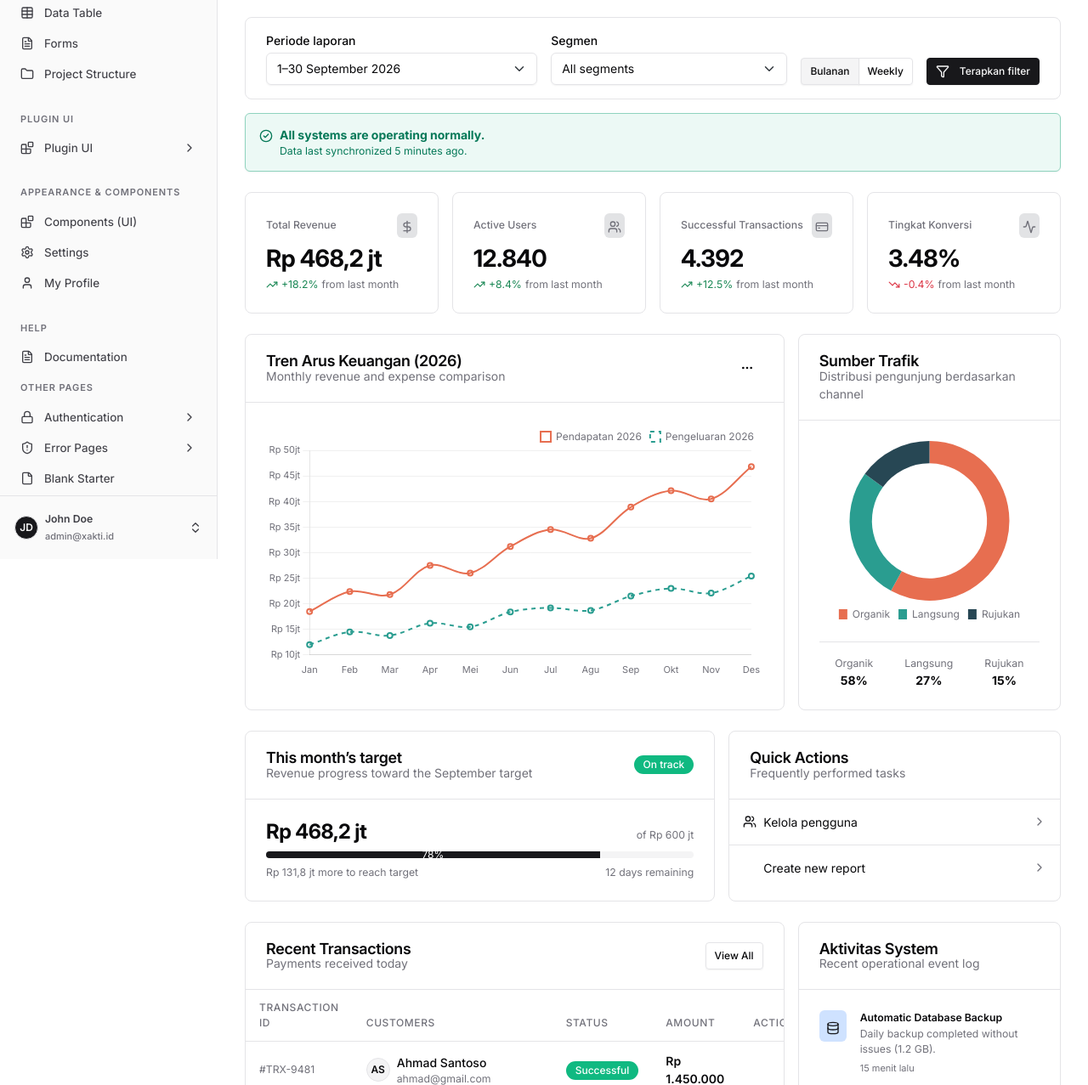
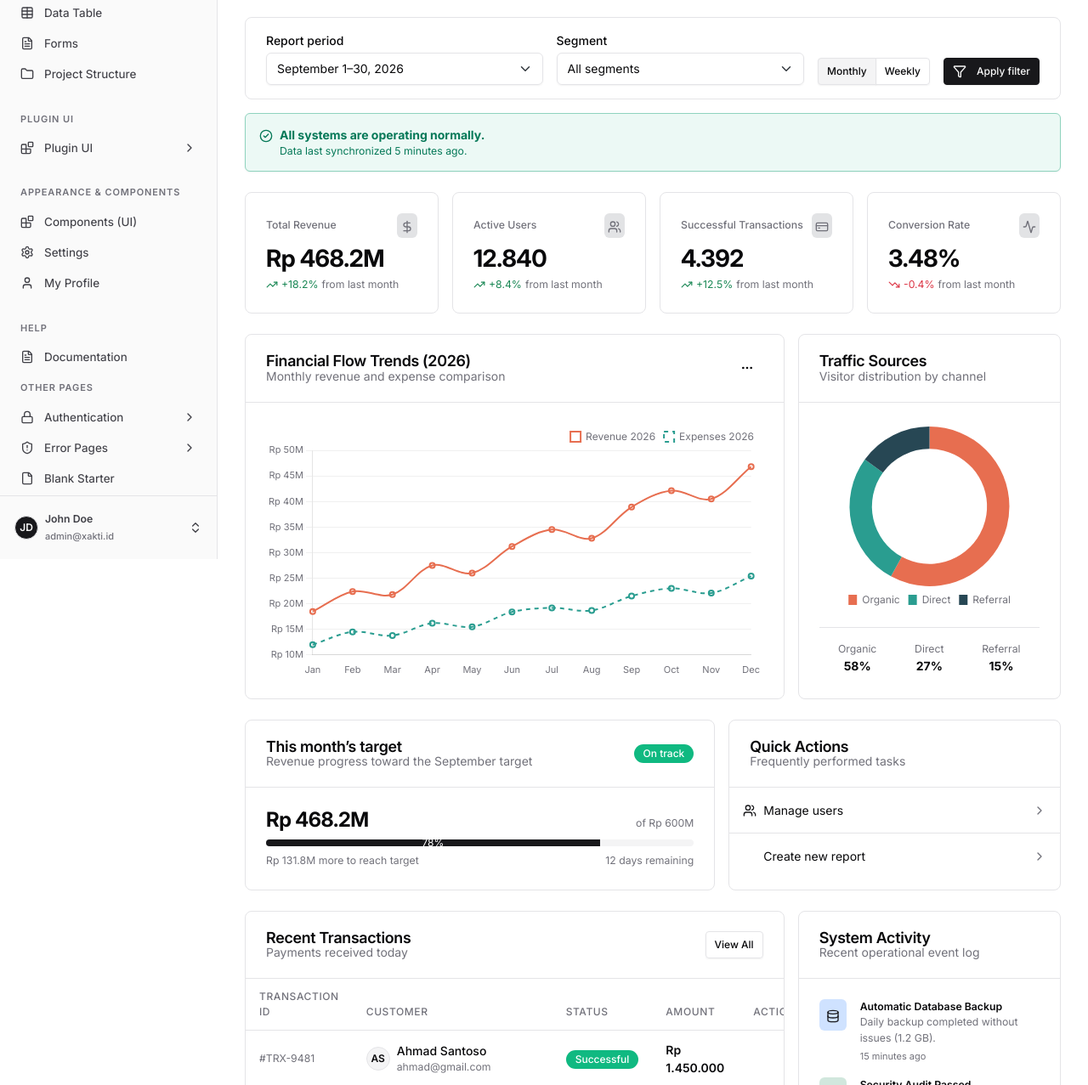
Before and after one commit to fhdjg/xakti-admin-template, a plain HTML site: page index.html in a window 1280 px wide. Shown: the part 142-1419 px from the top of the page at 85% size. Drawn offline with Linux system fonts and the light colour scheme.

Commit message:
translate UI text, comments, and chart labels from Indonesian to English

```diff
--- a/assets/js/app.bundle.js
+++ b/assets/js/app.bundle.js
@@ -1255,10 +1255,10 @@ function initRevenueChart(canvas) {
   const chart = new window.Chart(ctx, {
     type: 'line',
     data: {
-      labels: ['Jan', 'Feb', 'Mar', 'Apr', 'Mei', 'Jun', 'Jul', 'Agu', 'Sep', 'Okt', 'Nov', 'Des'],
+      labels: ['Jan', 'Feb', 'Mar', 'Apr', 'May', 'Jun', 'Jul', 'Aug', 'Sep', 'Oct', 'Nov', 'Dec'],
       datasets: [
         {
-          label: 'Pendapatan 2026',
+          label: 'Revenue 2026',
           data: [18500, 22400, 21800, 27500, 26000, 31200, 34500, 32800, 38900, 42100, 40500, 46800],
           borderColor: chart1,
           backgroundColor: 'transparent',
@@ -1268,7 +1268,7 @@ function initRevenueChart(canvas) {
           pointHoverRadius: 5
         },
         {
-          label: 'Pengeluaran 2026',
+          label: 'Expenses 2026',
           data: [12000, 14500, 13800, 16200, 15500, 18400, 19200, 18700, 21500, 23000, 22100, 25400],
           borderColor: chart2,
           backgroundColor: 'transparent',
@@ -1314,7 +1314,7 @@ function initRevenueChart(canvas) {
           ticks: {
             font: { family: 'Inter', size: 11 },
             color: textColor,
-            callback: (v) => 'Rp ' + (v / 1000) + 'jt'
+            callback: (v) => 'Rp ' + (v / 1000) + 'M'
           }
         }
       }
@@ -1338,7 +1338,7 @@ function initTrafficChart(canvas) {
   const chart = new window.Chart(ctx, {
     type: 'doughnut',
     data: {
-      labels: ['Organik', 'Langsung', 'Rujukan'],
+      labels: ['Organic', 'Direct', 'Referral'],
       datasets: [{
         data: [58, 27, 15],
         backgroundColor: [chart1, chart2, chart3],
--- a/index.html
+++ b/index.html
@@ -45,7 +45,7 @@
   <a class="xa-skip-link" href="#main">Skip to content</a>
 
   <div class="xa-shell">
-    <!-- Sidebar (Offcanvas-lg untuk Mobile & Collapsible untuk Desktop) -->
+    <!-- Sidebar (Offcanvas-lg for Mobile & Collapsible for Desktop) -->
     <aside class="xa-sidebar offcanvas-lg offcanvas-start" id="xaSidebar" tabindex="-1" aria-label="Sidebar Navigation" data-xa-sidebar>
       <!-- Header Sidebar -->
       <div class="xa-sidebar__header">
@@ -140,7 +140,7 @@
 
         <p class="xa-sidebar__label">Other Pages</p>
           <ul class="nav flex-column">
-            <!-- Dropdown Menu Bertingkat (Bootstrap Collapse) -->
+            <!-- Multi-level Dropdown Menu (Bootstrap Collapse) -->
             <li class="nav-item">
               <button class="nav-link w-100 text-start" type="button" data-bs-toggle="collapse" data-bs-target="#menuAuth" aria-expanded="false" aria-controls="menuAuth">
                 <svg class="xa-icon" aria-hidden="true"><use href="assets/icons/sprite.svg#lock"/></svg>
@@ -310,7 +310,7 @@
           <div class="d-flex gap-2">
             <button type="button" class="btn btn-outline-secondary btn-sm" data-xa-toast data-xa-toast-title="Sync" data-xa-toast-message="Metrics data updated successfully." data-xa-toast-variant="success">
               <svg class="xa-icon" aria-hidden="true"><use href="assets/icons/sprite.svg#refresh-cw"/></svg>
-              <span>Segarkan</span>
+              <span>Refresh</span>
             </button>
             <button type="button" class="btn btn-primary btn-sm" data-xa-toast data-xa-toast-title="Download" data-xa-toast-message="Downloading PDF report..." data-xa-toast-variant="success">
               <svg class="xa-icon" aria-hidden="true"><use href="assets/icons/sprite.svg#download"/></svg>
@@ -320,31 +320,31 @@
         </div>
 
         <!-- Dashboard toolbar: Bootstrap filter pattern for admin pages -->
-        <form class="card mb-3" aria-label="Filter dashboard" data-xa-dashboard-filter>
+        <form class="card mb-3" aria-label="Dashboard filter" data-xa-dashboard-filter>
           <div class="card-body d-flex flex-column flex-lg-row align-items-lg-end gap-3 py-3">
             <div class="flex-grow-1">
-              <label for="dashboardPeriod" class="form-label small fw-medium mb-1">Periode laporan</label>
+              <label for="dashboardPeriod" class="form-label small fw-medium mb-1">Report period</label>
               <select class="form-select form-select-sm" id="dashboardPeriod">
-                <option>1–30 September 2026</option>
-                <option>1–31 Agustus 2026</option>
-                <option>Kuartal 3, 2026</option>
+                <option>September 1–30, 2026</option>
+                <option>August 1–31, 2026</option>
+                <option>Q3 2026</option>
               </select>
             </div>
             <div class="flex-grow-1">
-              <label for="dashboardSegment" class="form-label small fw-medium mb-1">Segmen</label>
+              <label for="dashboardSegment" class="form-label small fw-medium mb-1">Segment</label>
               <select class="form-select form-select-sm" id="dashboardSegment">
                 <option>All segments</option>
                 <option>New customers</option>
-                <option>Customers aktif</option>
+                <option>Active customers</option>
               </select>
             </div>
-            <div class="btn-group" role="group" aria-label="Perbandingan periode">
-              <button type="button" class="btn btn-outline-secondary btn-sm active">Bulanan</button>
+            <div class="btn-group" role="group" aria-label="Period comparison">
+              <button type="button" class="btn btn-outline-secondary btn-sm active">Monthly</button>
               <button type="button" class="btn btn-outline-secondary btn-sm">Weekly</button>
             </div>
             <button type="button" class="btn btn-primary btn-sm" data-xa-toast data-xa-toast-title="Filter Applied" data-xa-toast-message="Dashboard data updated according to the selected filters." data-xa-toast-variant="success">
               <svg class="xa-icon me-1" aria-hidden="true"><use href="assets/icons/sprite.svg#filter"/></svg>
-              Terapkan filter
+              Apply filter
             </button>
           </div>
         </form>
@@ -368,7 +368,7 @@
                     <svg class="xa-icon text-muted" aria-hidden="true"><use href="assets/icons/sprite.svg#dollar-sign"/></svg>
                   </div>
                 </div>
-                <div class="h3 fw-bold mb-1">Rp 468,2 jt</div>
+                <div class="h3 fw-bold mb-1">Rp 468.2M</div>
                 <div class="d-flex align-items-center gap-1 text-success small">
                   <svg class="xa-icon xa-icon--sm" aria-hidden="true"><use href="assets/icons/sprite.svg#trending-up"/></svg>
                   <span>+18.2%</span>
@@ -420,7 +420,7 @@
             <div class="card h-100">
               <div class="card-body">
                 <div class="d-flex align-items-center justify-content-between mb-2">
-                  <span class="text-body-secondary small fw-medium">Tingkat Konversi</span>
+                  <span class="text-body-secondary small fw-medium">Conversion Rate</span>
                   <div class="p-1 rounded bg-secondary-subtle">
                     <svg class="xa-icon text-muted" aria-hidden="true"><use href="assets/icons/sprite.svg#activity"/></svg>
                   </div>
@@ -443,7 +443,7 @@
             <div class="card h-100">
               <div class="card-header d-flex align-items-center justify-content-between">
                 <div>
-                  <h2 class="card-title h6 mb-0">Tren Arus Keuangan (2026)</h2>
+                  <h2 class="card-title h6 mb-0">Financial Flow Trends (2026)</h2>
                   <p class="card-subtitle small text-muted">Monthly revenue and expense comparison</p>
                 </div>
                 <div class="dropdown">
@@ -452,7 +452,7 @@
                   </button>
                   <ul class="dropdown-menu dropdown-menu-end">
                     <li><a class="dropdown-item" href="#">Export CSV</a></li>
-                    <li><a class="dropdown-item" href="#">Cetak Grafik</a></li>
+                    <li><a class="dropdown-item" href="#">Print Chart</a></li>
                   </ul>
                 </div>
               </div>
@@ -468,8 +468,8 @@
           <div class="col-12 col-xl-4">
             <div class="card h-100">
               <div class="card-header">
-                <h2 class="card-title h6 mb-0">Sumber Trafik</h2>
-                <p class="card-subtitle small text-muted">Distribusi pengunjung berdasarkan channel</p>
+                <h2 class="card-title h6 mb-0">Traffic Sources</h2>
+                <p class="card-subtitle small text-muted">Visitor distribution by channel</p>
               </div>
               <div class="card-body d-flex flex-column align-items-center justify-content-center">
                 <div class="xa-chart-container xa-chart-container--md">
@@ -477,15 +477,15 @@
                 </div>
                 <div class="w-100 mt-3 pt-3 border-top d-flex justify-content-around text-center">
                   <div>
-                    <div class="small text-muted">Organik</div>
+                    <div class="small text-muted">Organic</div>
                     <div class="fw-bold">58%</div>
                   </div>
                   <div>
-                    <div class="small text-muted">Langsung</div>
+                    <div class="small text-muted">Direct</div>
                     <div class="fw-bold">27%</div>
                   </div>
                   <div>
-                    <div class="small text-muted">Rujukan</div>
+                    <div class="small text-muted">Referral</div>
                     <div class="fw-bold">15%</div>
                   </div>
                 </div>
@@ -494,7 +494,7 @@
           </div>
         </div>
 
-        <!-- Operational summary: progress dan aksi cepat melengkapi analitik -->
+        <!-- Operational summary: progress and quick actions complementing analytics -->
         <div class="row g-3 mb-4">
           <div class="col-12 col-lg-7">
             <div class="card h-100">
@@ -507,14 +507,14 @@
               </div>
               <div class="card-body">
                 <div class="d-flex justify-content-between align-items-baseline mb-2">
-                  <span class="h4 fw-bold mb-0">Rp 468,2 jt</span>
-                  <span class="small text-body-secondary">of Rp 600 jt</span>
+                  <span class="h4 fw-bold mb-0">Rp 468.2M</span>
+                  <span class="small text-body-secondary">of Rp 600M</span>
                 </div>
                 <div class="progress" role="progressbar" aria-label="Revenue target achievement" aria-valuenow="78" aria-valuemin="0" aria-valuemax="100">
                   <div class="progress-bar xa-progress-bar--78">78%</div>
                 </div>
                 <div class="d-flex justify-content-between mt-2 small text-body-secondary">
-                  <span>Rp 131,8 jt more to reach target</span>
+                  <span>Rp 131.8M more to reach target</span>
                   <span>12 days remaining</span>
                 </div>
               </div>
@@ -529,7 +529,7 @@
               <div class="list-group list-group-flush">
                 <a href="pages/data-table.html" class="list-group-item list-group-item-action d-flex align-items-center gap-2 py-3">
                   <svg class="xa-icon text-primary" aria-hidden="true"><use href="assets/icons/sprite.svg#users"/></svg>
-                  <span class="flex-grow-1">Kelola pengguna</span>
+                  <span class="flex-grow-1">Manage users</span>
                   <svg class="xa-icon text-body-secondary" aria-hidden="true"><use href="assets/icons/sprite.svg#chevron-right"/></svg>
                 </a>
                 <a href="pages/forms.html" class="list-group-item list-group-item-action d-flex align-items-center gap-2 py-3">
@@ -558,7 +558,7 @@
                   <thead>
                     <tr>
                       <th scope="col">Transaction ID</th>
-                      <th scope="col">Customers</th>
+                      <th scope="col">Customer</th>
                       <th scope="col">Status</th>
                       <th scope="col">Amount</th>
                       <th scope="col" class="text-end">Actions</th>
@@ -651,7 +651,7 @@
           <div class="col-12 col-xl-4">
             <div class="card h-100">
               <div class="card-header">
-                <h2 class="card-title h6 mb-0">Aktivitas System</h2>
+                <h2 class="card-title h6 mb-0">System Activity</h2>
                 <p class="card-subtitle small text-muted">Recent operational event log</p>
               </div>
               <div class="card-body">
@@ -663,7 +663,7 @@
                     <div>
                       <div class="small fw-semibold">Automatic Database Backup</div>
                       <div class="text-muted small">Daily backup completed without issues (1.2 GB).</div>
-                      <div class="text-body-secondary mt-1" style="font-size: 0.6875rem;">15 menit lalu</div>
+                      <div class="text-body-secondary mt-1" style="font-size: 0.6875rem;">15 minutes ago</div>
                     </div>
                   </div>
 
@@ -672,9 +672,9 @@
                       <svg class="xa-icon" aria-hidden="true"><use href="assets/icons/sprite.svg#shield"/></svg>
                     </div>
                     <div>
-                      <div class="small fw-semibold">Audit Keamanan Lolos</div>
+                      <div class="small fw-semibold">Security Audit Passed</div>
                       <div class="text-muted small">SSL & CSP certificate check updated successfully.</div>
-                      <div class="text-body-secondary mt-1" style="font-size: 0.6875rem;">1 jam lalu</div>
+                      <div class="text-body-secondary mt-1" style="font-size: 0.6875rem;">1 hour ago</div>
                     </div>
                   </div>
 
@@ -685,7 +685,7 @@
                     <div>
                       <div class="small fw-semibold">Storage Quota Warning</div>
                       <div class="text-muted small">Server disk usage has reached 78% of capacity.</div>
-                      <div class="text-body-secondary mt-1" style="font-size: 0.6875rem;">3 jam lalu</div>
+                      <div class="text-body-secondary mt-1" style="font-size: 0.6875rem;">3 hours ago</div>
                     </div>
                   </div>
                 </div>
@@ -719,7 +719,7 @@
       <button type="button" class="btn-close" data-bs-dismiss="offcanvas" aria-label="Close"></button>
     </div>
     <div class="offcanvas-body">
-      <!-- Mode Global -->
+      <!-- Global Mode -->
       <div class="xa-customizer__section">
         <div class="xa-customizer__section-title">Appearance Mode</div>
         <div class="btn-group w-100" role="group" aria-label="Theme Mode">
@@ -745,7 +745,7 @@
         </div>
       </div>
 
-      <!-- 10 Preset Sidebar -->
+      <!-- 10 Sidebar Presets -->
       <div class="xa-customizer__section">
         <div class="d-flex align-items-center justify-content-between mb-2">
           <span class="xa-customizer__section-title mb-0">Sidebar Presets</span>
```
Also changed, not shown: assets/js/modules/charts.js (+5 -5 lines), 1 other file.
